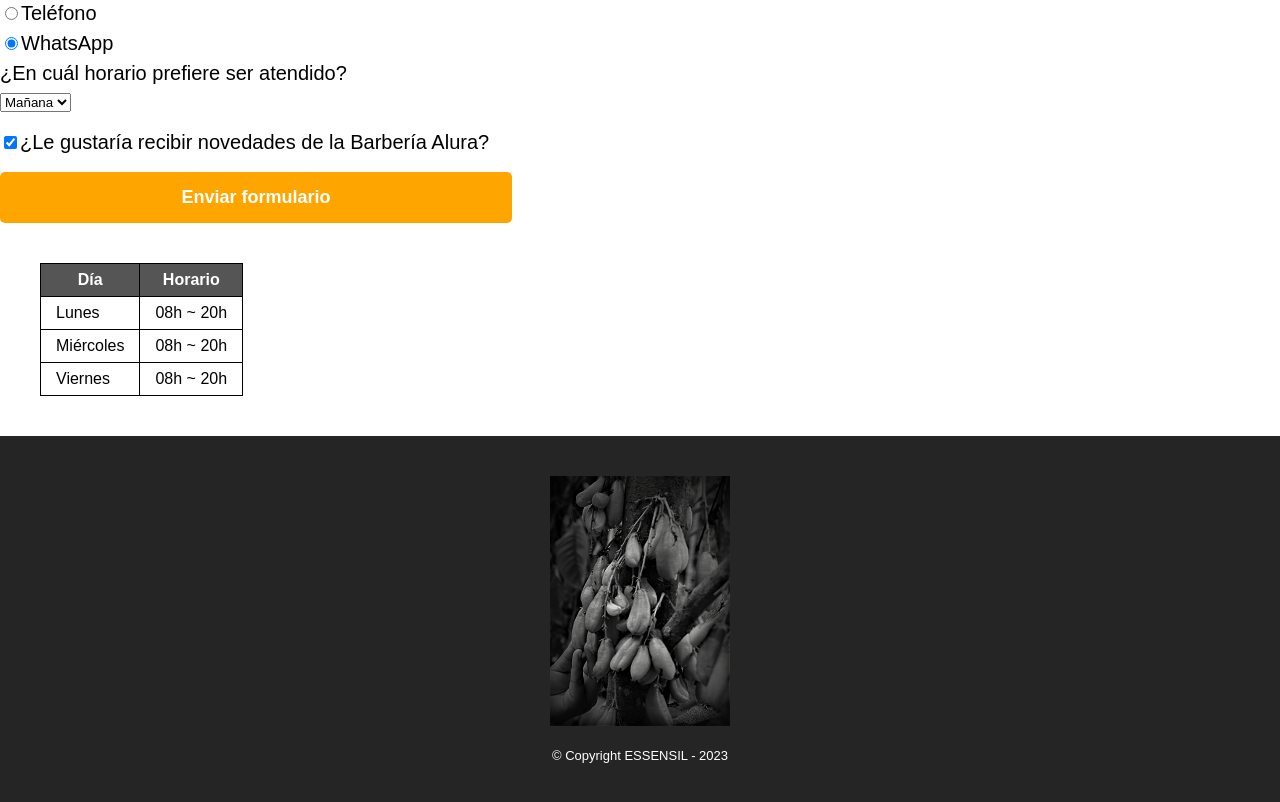
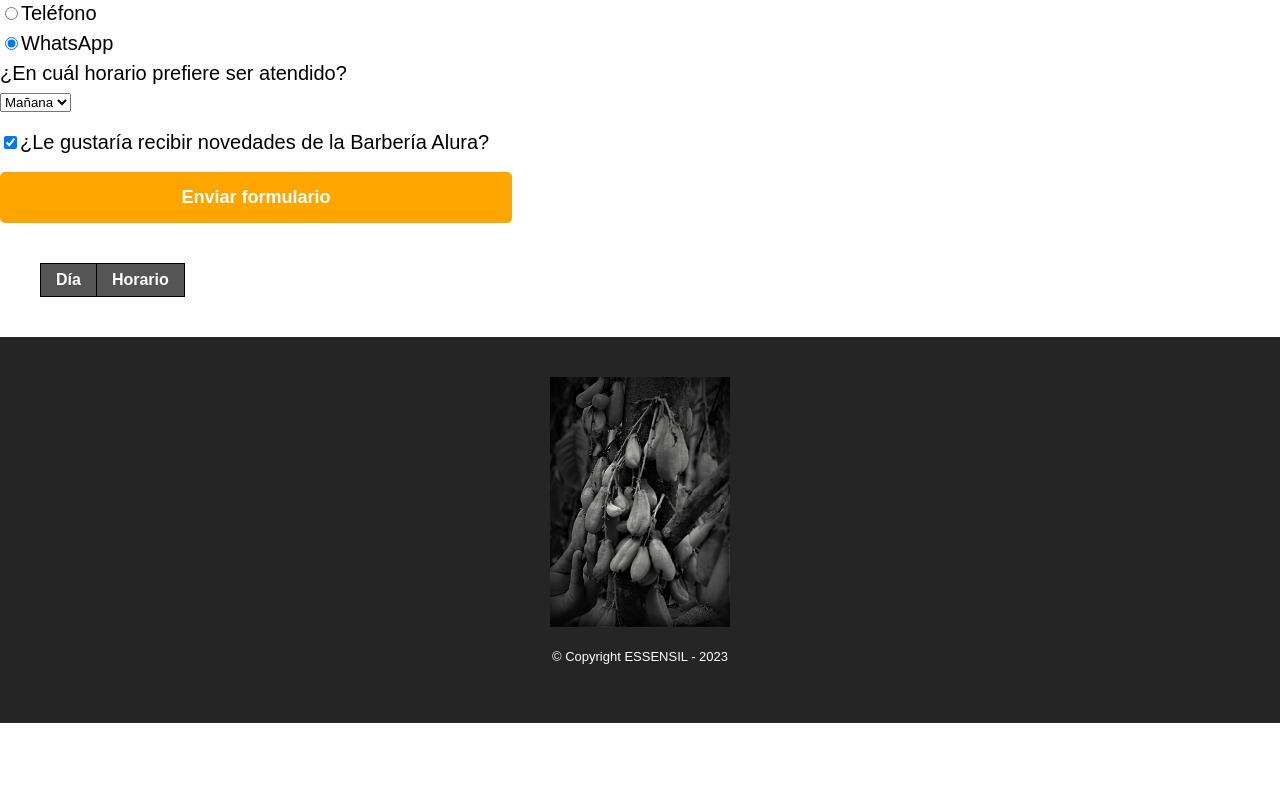
Before and after one commit to Othoniel15/PAGINA_1, a plain HTML site: page contacto.html in a window 1280 px wide. Shown: the part 879-1681 px from the top of the page. After the commit the page ends 1602 px from the top, so only its background shows below. Drawn offline with Linux system fonts and the light colour scheme.

Commit message:
modificacion de horario

```diff
--- a/contacto.html
+++ b/contacto.html
@@ -69,16 +69,6 @@
                 </thead>
                 <tbody>
                     <tr>
-                        <td>Lunes</td>
-                        <td>08h ~ 20h</td>
-                    </tr>
-                    <tr>
-                        <td>Miércoles</td>
-                        <td>08h ~ 20h</td>
-                    </tr>
-                    <tr>
-                        <td>Viernes</td>
-                        <td>08h ~ 20h</td>
                     </tr>
                 </tbody>
             </table>
```
